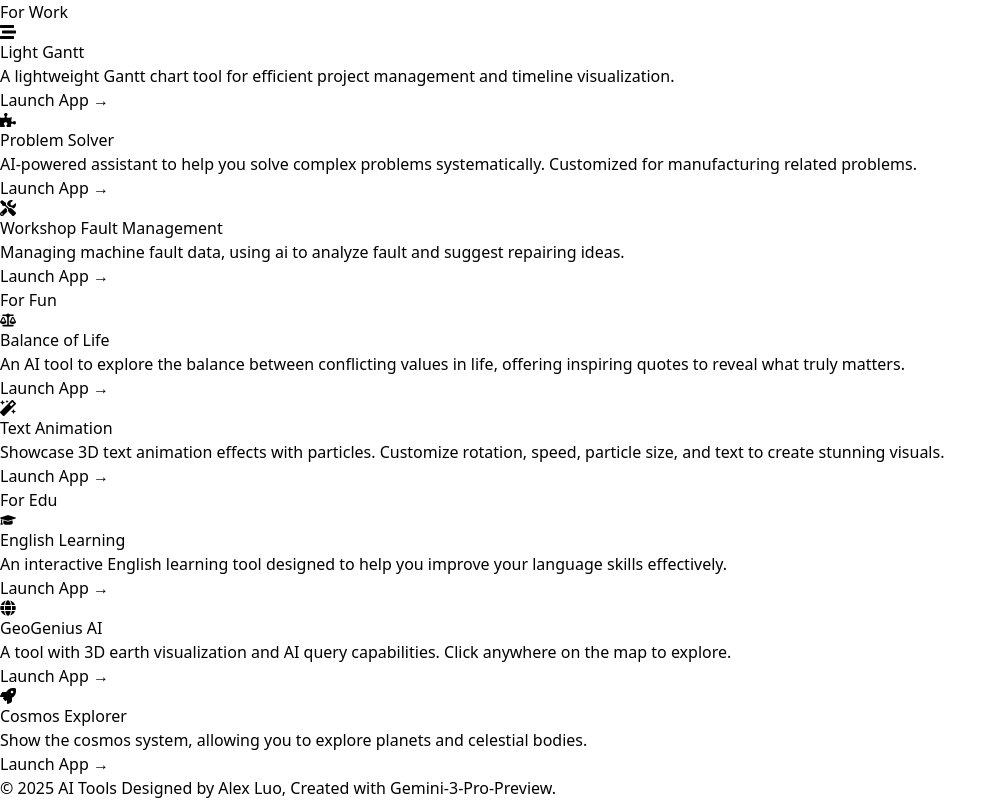
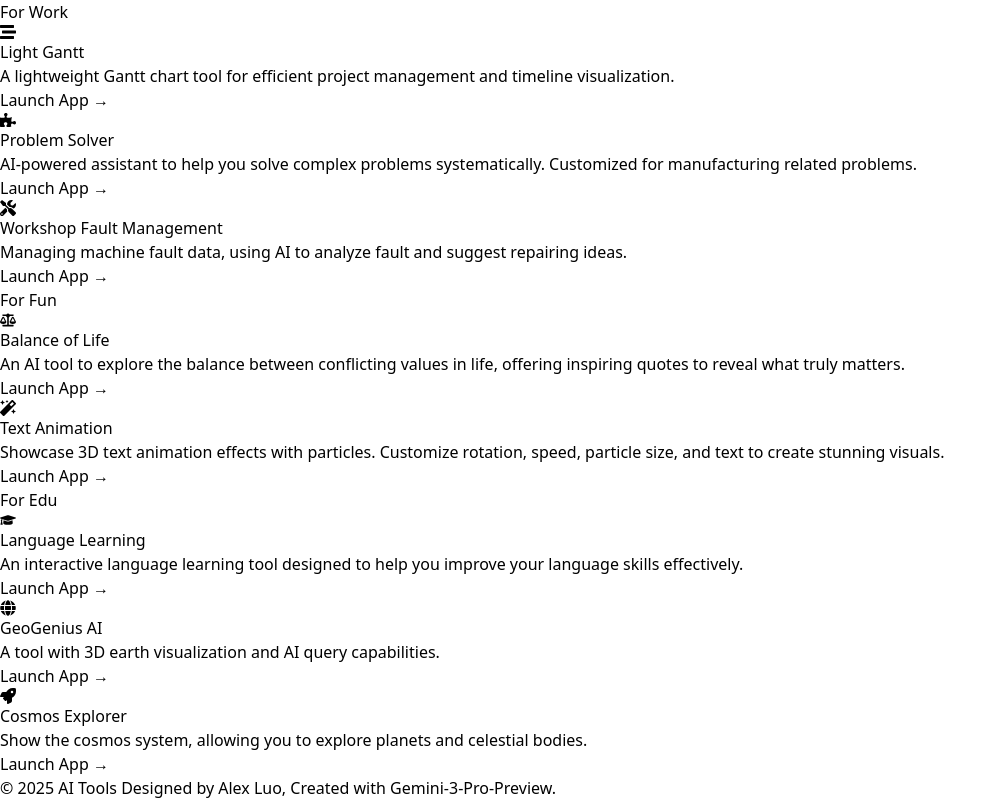
Before and after one commit to belcouact/ai-tools, a React (Vite) app: page / in a window 1280 px wide. Shown: the part 459-1259 px from the top of the page, without its empty margins (0-1007 px from the left). Built offline with nearby package versions, Linux system fonts and the light colour scheme.

Commit message:
refactor(apps): rename english-learning to language-learning and update descriptions
Update the app name from "English Learning" to "Language Learning" to better reflect its broader scope. Also improve descriptions by making them more concise and correcting capitalization of "AI".

```diff
--- a/src/App.tsx
+++ b/src/App.tsx
@@ -26,7 +26,7 @@
         {
           id: "fault-management",
           name: "Workshop Fault Management",
-          description: "Managing machine fault data, using ai to analyze fault and suggest repairing ideas.",
+          description: "Managing machine fault data, using AI to analyze fault and suggest repairing ideas.",
           link: "/apps/fault-management/",
           icon: <FaTools className="w-8 h-8 text-orange-500" />
         }
@@ -55,16 +55,16 @@
       title: "For Edu",
       apps: [
         {
-          id: "english-learning",
-          name: "English Learning",
-          description: "An interactive English learning tool designed to help you improve your language skills effectively.",
+          id: "language-learning",
+          name: "Language Learning",
+          description: "An interactive language learning tool designed to help you improve your language skills effectively.",
           link: "/apps/english-learning/",
           icon: <FaGraduationCap className="w-8 h-8 text-yellow-500" />
         },
         {
           id: "geogenius",
           name: "GeoGenius AI",
-          description: "A tool with 3D earth visualization and AI query capabilities. Click anywhere on the map to explore.",
+          description: "A tool with 3D earth visualization and AI query capabilities.",
           link: "/apps/geogenius/",
           icon: <FaGlobe className="w-8 h-8 text-cyan-500" />
         },
```
Also changed, not shown: 1 other file (tests, documents, lock files or other folders).
